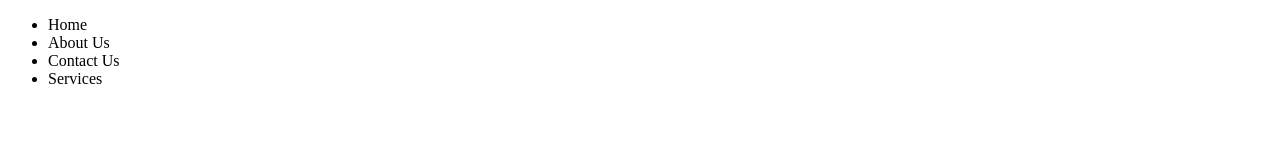
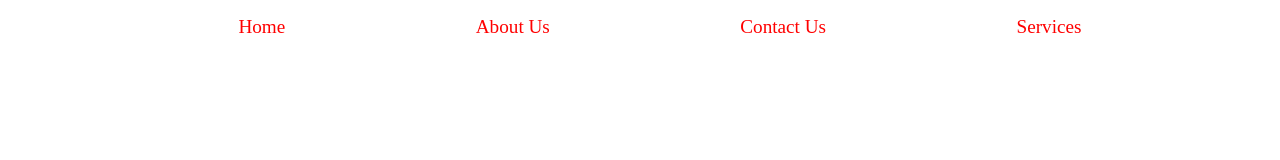
Before and after one commit to Rajibul00/file-1.0, a plain HTML site: page index.html in a window 1280 px wide. Drawn offline with Linux system fonts and the light colour scheme.

Commit message:
heading formation 2.0

```diff
--- a/index.html
+++ b/index.html
@@ -5,6 +5,18 @@
     <meta http-equiv="X-UA-Compatible" content="IE=edge">
     <meta name="viewport" content="width=device-width, initial-scale=1.0">
     <title>Document</title>
+    <style>
+        ul{
+            display: flex;
+            justify-content: space-evenly;
+
+        }
+        li{
+            list-style: none;
+            font-size: larger;
+            color: red;
+        }
+    </style>
 </head>
 <body>
     <ul>
```
